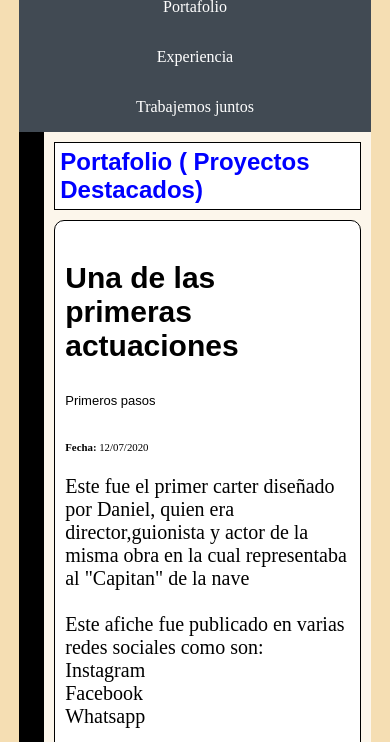
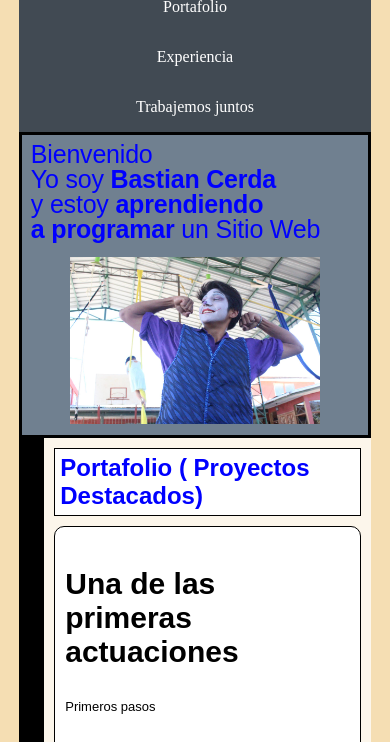
Before and after one commit to bastianalen/bastianalen., a plain HTML site: page index.html in a window 390 px wide. Shown: the part 92-834 px from the top of the page. Drawn offline with Linux system fonts and the light colour scheme.

Commit message:
nuevos cambios para el Hero

```diff
--- a/css/Estilos.css
+++ b/css/Estilos.css
@@ -64,10 +64,15 @@ h2 strong {
     align-items: center;
     flex-wrap: wrap;
 }
-
+.hero h1 {
+    width: 48%;
+    margin: 1%;
+}
 .hero-image {
     object-fit: cover;
     flex-shrink: 0;
+    width: 48%;
+    margin: 1%;
 }
 
 .Border-portafolio {
--- a/css/media.css
+++ b/css/media.css
@@ -14,6 +14,27 @@
     .div-body {
         margin: 10px 3%;
     }
+
+    .Border-hero {
+
+    }
+    .hero{
+        justify-content: center;
+        display: flex;
+    }
+    .hero h1 {
+        width: 95%;
+        font-size: 25px;
+        justify-content: center;
+    }
+    .hero-image {
+        justify-content: center;
+        width: 250px;
+    }
+    .hero-image img{
+        width: 100%;
+    }
+
     .header {
         display: block;
         height: auto;
--- a/index.html
+++ b/index.html
@@ -31,13 +31,13 @@
                         </ol>
                     </nav>
             </header>
-            <!-- <div class="Border-hero">
-                <section class="hero">
-                    <h1>Bienvenido <br/> Yo soy <strong>Bastian Cerda</strong> <br/> y estoy <strong>aprendiendo <br/>a programar</strong> un Sitio Web</h1>
-                    <figure class="hero-image">
-                      <img src="Imagenes/florencio2.0.jpg" width="300px"/>
-                    </figure>
-            </div> -->
+                <div class="Border-hero">
+                    <section class="hero">
+                        <h1>Bienvenido <br/> Yo soy <strong>Bastian Cerda</strong> <br/> y estoy <strong>aprendiendo <br/>a programar</strong> un Sitio Web</h1>
+                        <figure class="hero-image">
+                        <img src="Imagenes/florencio2.0.jpg" width="300px"/>
+                        </figure>
+                </div>
                 </section>
                     <div class="Border">
                         <section id="portafolio" class="portfolio">
```
